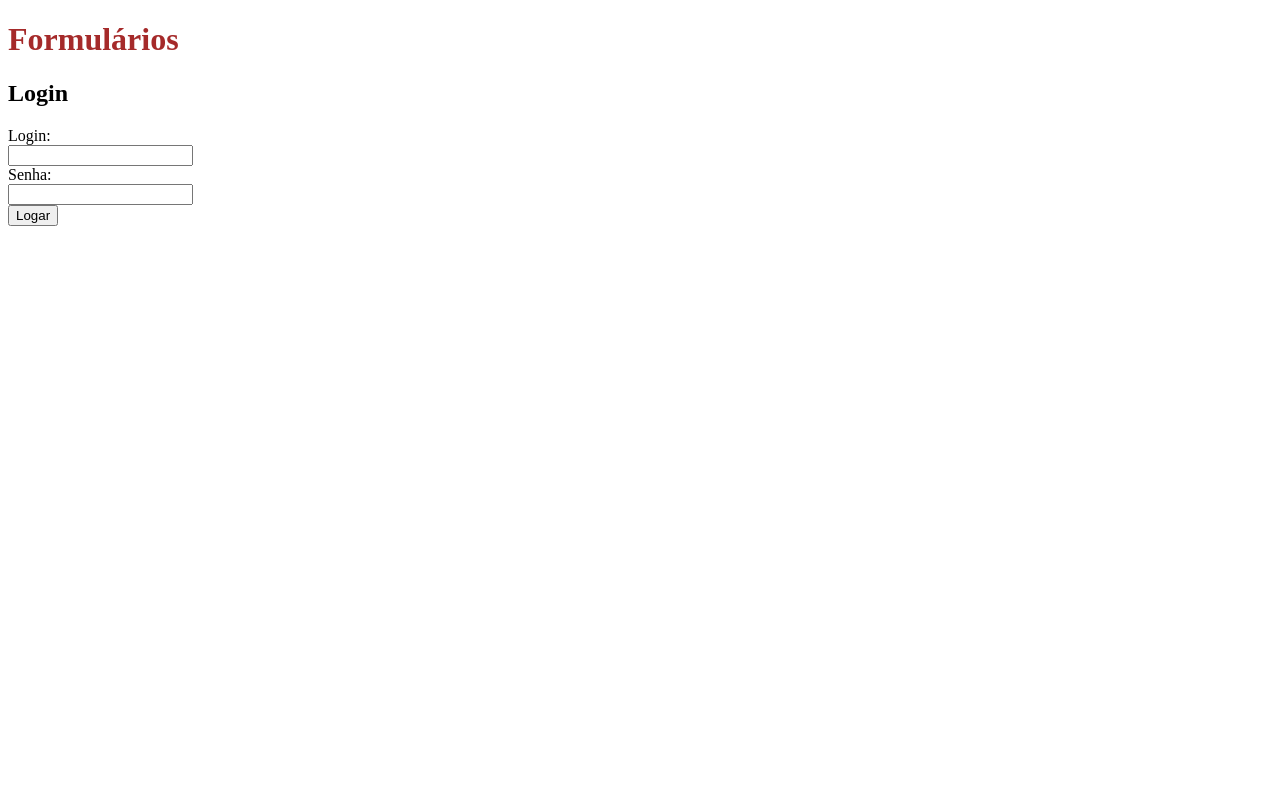
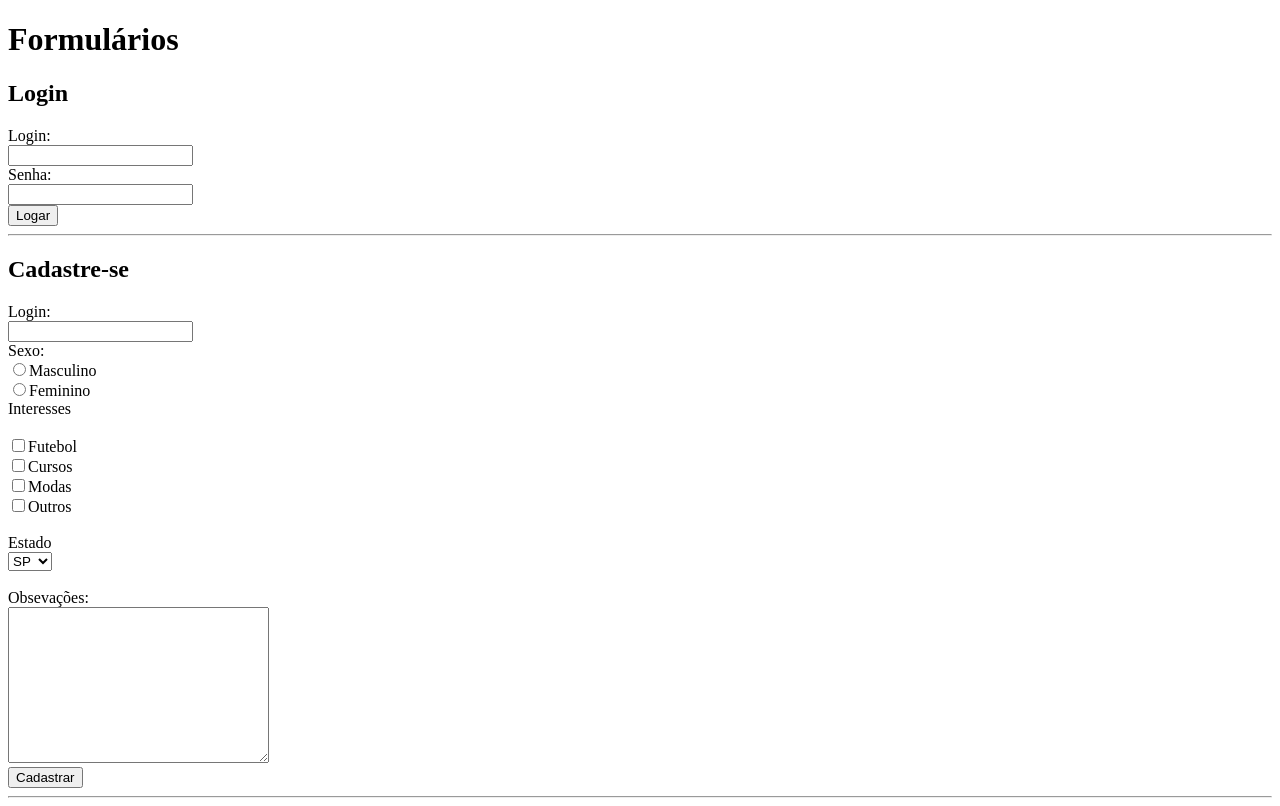
Before and after one commit to MarceloALMoreira/UNES-universidade, a plain HTML site: page index.html in a window 1280 px wide. Drawn offline with Linux system fonts and the light colour scheme.

Commit message:
Formulários e Cadastros
Formulários e Cadastros
utilizando apenas html

```diff
--- a/index.html
+++ b/index.html
@@ -7,7 +7,7 @@
     <title>Página princial</title>
 </head>
 <body>
-    <h1 style="color:brown;" s>Formulários</h1>
+    <h1>Formulários</h1>
     <h2>Login</h2>
     <form>
         Login:<br>
@@ -17,5 +17,34 @@
         <br>
         <input type="submit" value="Logar"><br>
     </form>
+    <hr>
+
+    <h2>Cadastre-se</h2>
+    <form>
+            Login:<br>
+            <input type="text" name="Login"><br>
+            Sexo:<br>
+            <input type="radio" name="sexo" value="M">Masculino<br>
+            <input type="radio" name="sexo" value="F">Feminino<br>
+            Interesses<br><br>
+            <input type="checkbox" name="interesses" id="">Futebol<br>
+            <input type="checkbox" name="interesses" id="">Cursos<br>
+            <input type="checkbox" name="interesses" id="">Modas<br>
+            <input type="checkbox" name="interesses" id="">Outros<br><br>
+            Estado<br>
+            <select name="estado">
+                <option value="sp">SP</option>
+                <option value="mg">MG</option>
+                <option value="pa">PA</option>
+                <option value="ba">BA</option>
+                <option value="rj">RJ</option>
+            </select><br><br>
+
+            Obsevações: <br>
+            <textarea name="" id="" cols="30" rows="10"></textarea><br>
+            <input type="submit" value="Cadastrar"><br>
+            <hr>
+    </form>
+
 </body>
 </html>
```
